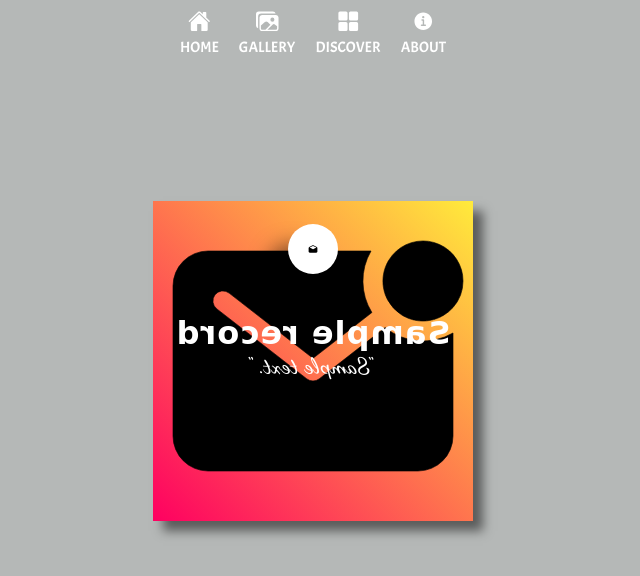
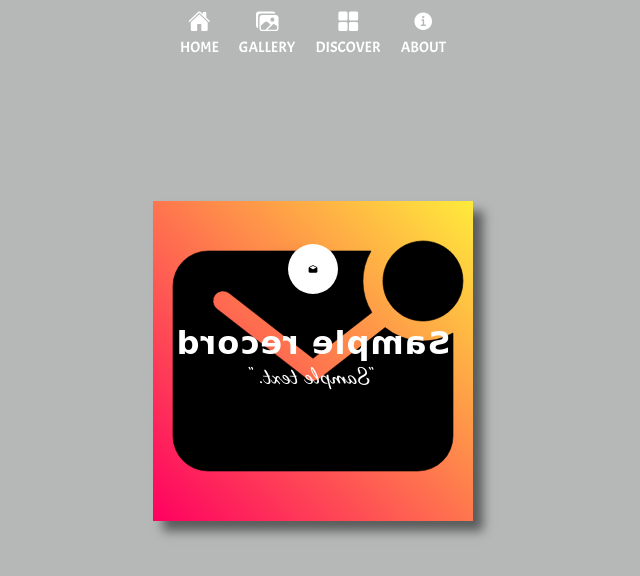
Before and after one commit to NINJABuoy42/django-reminisce, a Django app: template templates/yearbook.html in a window 1280 px wide. Shown: the top 576 px of the page, without its empty margins (327-967 px from the left). Run offline with Django 3.2, Linux system fonts and the light colour scheme; the template is opened without the code that fills it: most values are stand-ins (such as "Sample title", 1, 10 or a date in 2020); some web fonts are replaced.

Commit message:
Update yearbook.css

```diff
--- a/static/yearbook.css
+++ b/static/yearbook.css
@@ -51,7 +51,7 @@
 	color: #073668;
 	font-size: 1.3em;
 }
-ion-icon{
+nav ul li ion-icon{
 	font-size: 1.5em;
 }
 /*NAVIGATION ENDS*/
@@ -130,7 +130,7 @@
   display:flex;
   flex-direction:column;
   align-items:center;
-  transform:translateY(-40px);
+  transform:translateY(-30px);
 
 }
 section .card .box .content div h1 {
```
